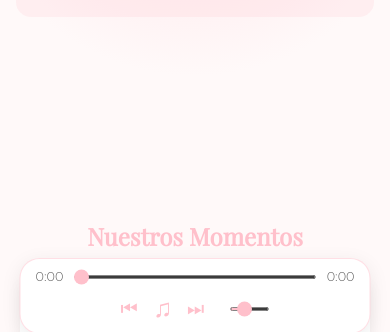
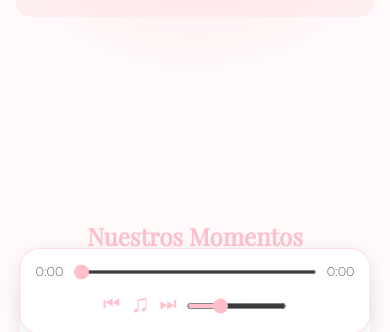
Before and after one commit to guilletkm/peque-o-regalito-para-mi-novia, a plain HTML site: page index.html in a window 390 px wide. Shown: the part 495-827 px from the top of the page. Drawn offline with nearby package versions, Linux system fonts and the light colour scheme; a web font is replaced by a local one.

Commit message:
Cambios en el reproducto de música nuevo para el celular

```diff
--- a/style.css
+++ b/style.css
@@ -383,28 +383,34 @@ body {
 /* ========================================== */
 
 @media (max-width: 768px) {
-    /* 1. Da espacio "invisible" al final de la página para poder bajar más */
     body {
-        padding-bottom: 130px;
+        padding-bottom: 150px; /* Un poco más de espacio por si el reproductor crece */
     }
 
-    /* 2. Centra el reproductor y lo hace más delgado en móviles */
     .music-player {
         bottom: 15px;
         right: 50%;
         transform: translateX(50%);
         width: 90%;
         min-width: auto;
-        padding: 10px 15px;
+        padding: 15px;
     }
 
-    /* 3. Mantiene el centrado cuando lo tocas */
     .music-player:hover {
         transform: translateX(50%) translateY(-2px);
     }
 
-    /* 4. Achica un poco el slider de volumen para ganar espacio */
+    /* Permite que el volumen baje a otra línea si la pantalla es muy pequeña */
+    .music-controls {
+        flex-wrap: wrap;
+        gap: 10px;
+    }
+
+    /* Volumen mucho más cómodo para el dedo */
     #volume-slider {
-        width: 40px;
+        width: 100px; /* Más del doble de ancho */
+        height: 6px;  /* Más gordito para tocarlo fácil */
+        margin-left: 0;
+        margin-top: 5px;
     }
 }
```
